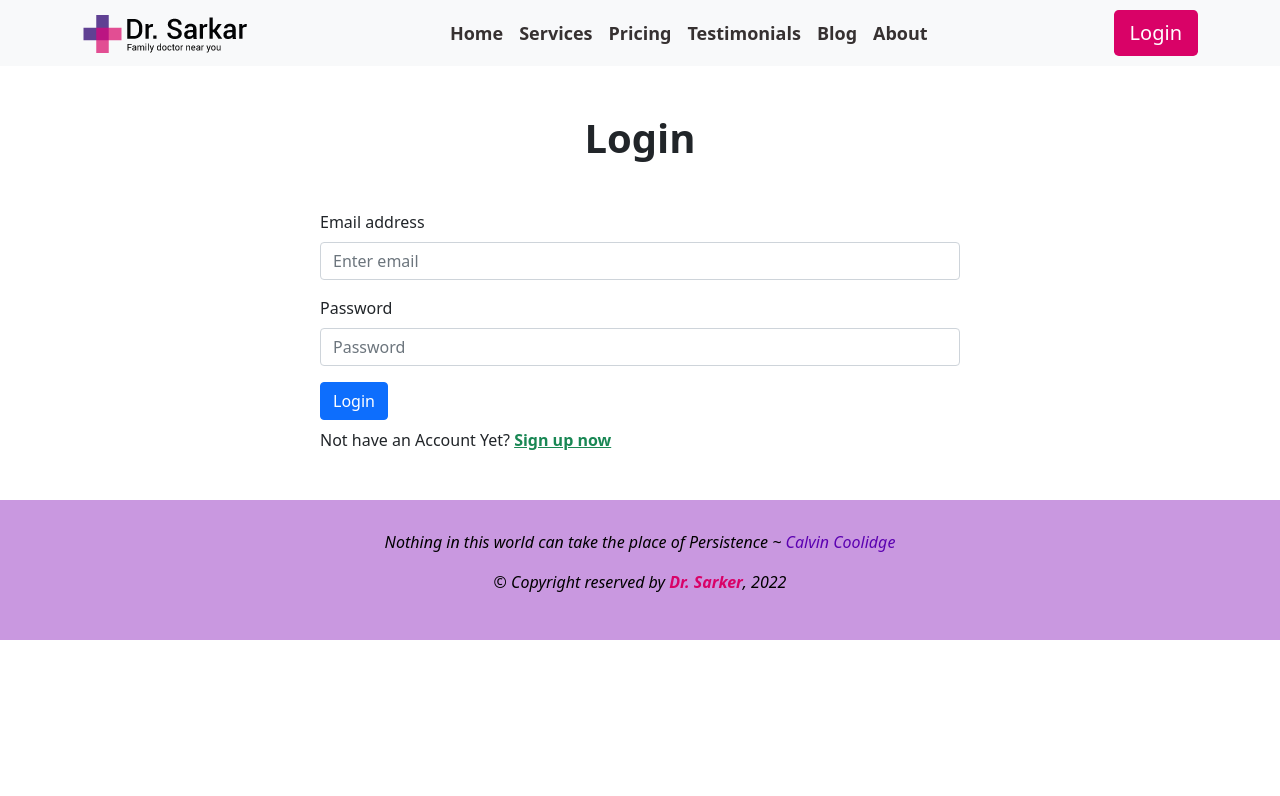
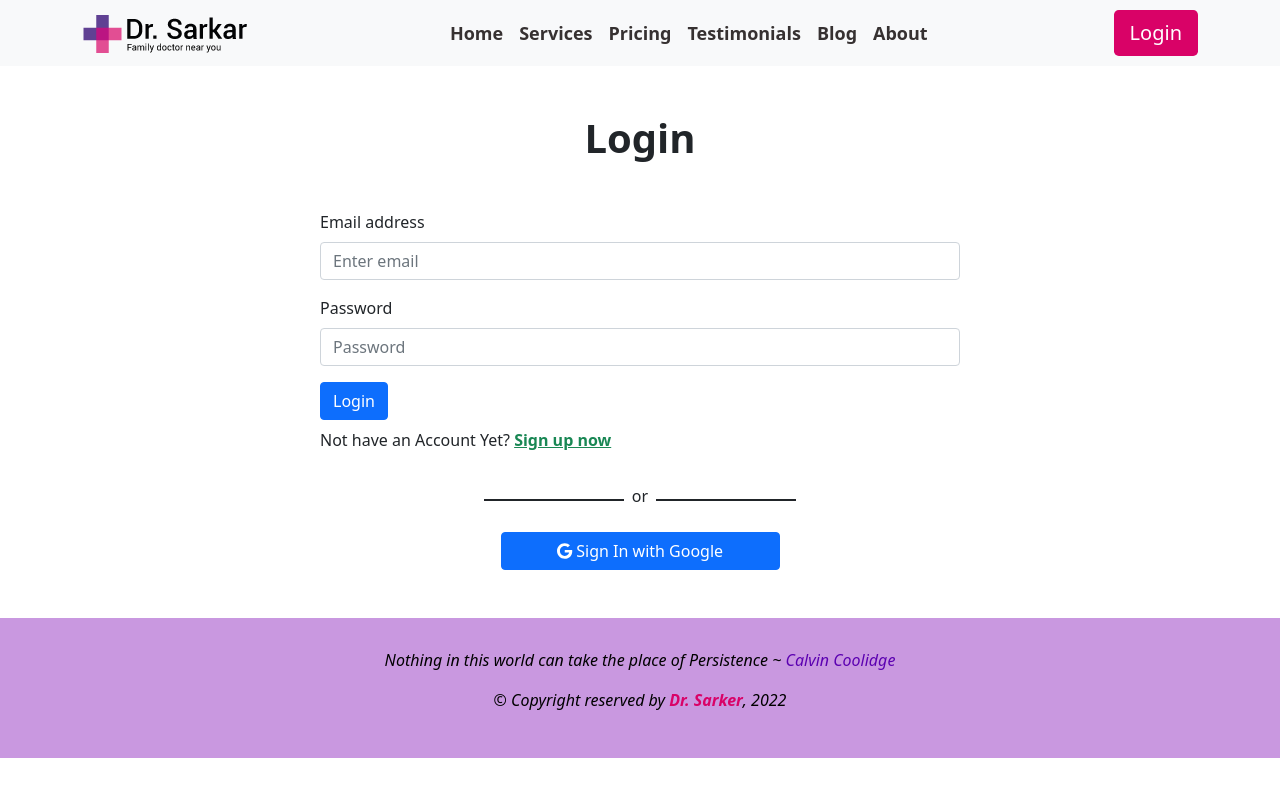
Before and after one commit to hexaalif/Dr-sarkar-family-doctor-near-you, a React (Create React App) app: page /login in a window 1280 px wide. Shown: the top 796 px of the page. Built offline with nearby package versions, Linux system fonts and the light colour scheme.

Commit message:
google login designed

```diff
--- a/src/Component/Pages/Login/Login/Login.js
+++ b/src/Component/Pages/Login/Login/Login.js
@@ -1,6 +1,7 @@
 import React from "react";
 import { Button, Form } from "react-bootstrap";
 import { Link } from "react-router-dom";
+import MediaLogin from "../MediaLogin/MediaLogin";
 
 const Login = () => {
   return (
@@ -26,6 +27,7 @@ const Login = () => {
           </Link>
         </p>
       </Form>
+      <MediaLogin></MediaLogin>
     </div>
   );
 };
--- a/src/Component/Pages/Login/MediaLogin/MediaLogin.js
+++ b/src/Component/Pages/Login/MediaLogin/MediaLogin.js
@@ -1,7 +1,22 @@
+import { faGoogle } from "@fortawesome/free-brands-svg-icons";
+import { FontAwesomeIcon } from "@fortawesome/react-fontawesome";
 import React from "react";
 
 const MediaLogin = () => {
-  return <div></div>;
+  return (
+    <div className="container">
+      <div className="w-50 d-flex m-auto justify-content-center align-items-center">
+        <div style={{ height: "2px" }} className="w-25 bg-dark"></div>
+        <p className="mt-2 p-2">or</p>
+        <div style={{ height: "2px" }} className="w-25 bg-dark"></div>
+      </div>
+      <div>
+        <button className="w-25 d-block btn btn-primary m-auto">
+          <FontAwesomeIcon icon={faGoogle} /> Sign In with Google
+        </button>
+      </div>
+    </div>
+  );
 };
 
 export default MediaLogin;
--- a/src/Component/Pages/Login/SignUp/SignUp.js
+++ b/src/Component/Pages/Login/SignUp/SignUp.js
@@ -1,6 +1,7 @@
 import React from "react";
 import { Button, Form } from "react-bootstrap";
 import { Link } from "react-router-dom";
+import MediaLogin from "../MediaLogin/MediaLogin";
 
 const SignUp = () => {
   return (
@@ -31,6 +32,7 @@ const SignUp = () => {
           </Link>
         </p>
       </Form>
+      <MediaLogin></MediaLogin>
     </div>
   );
 };
```
